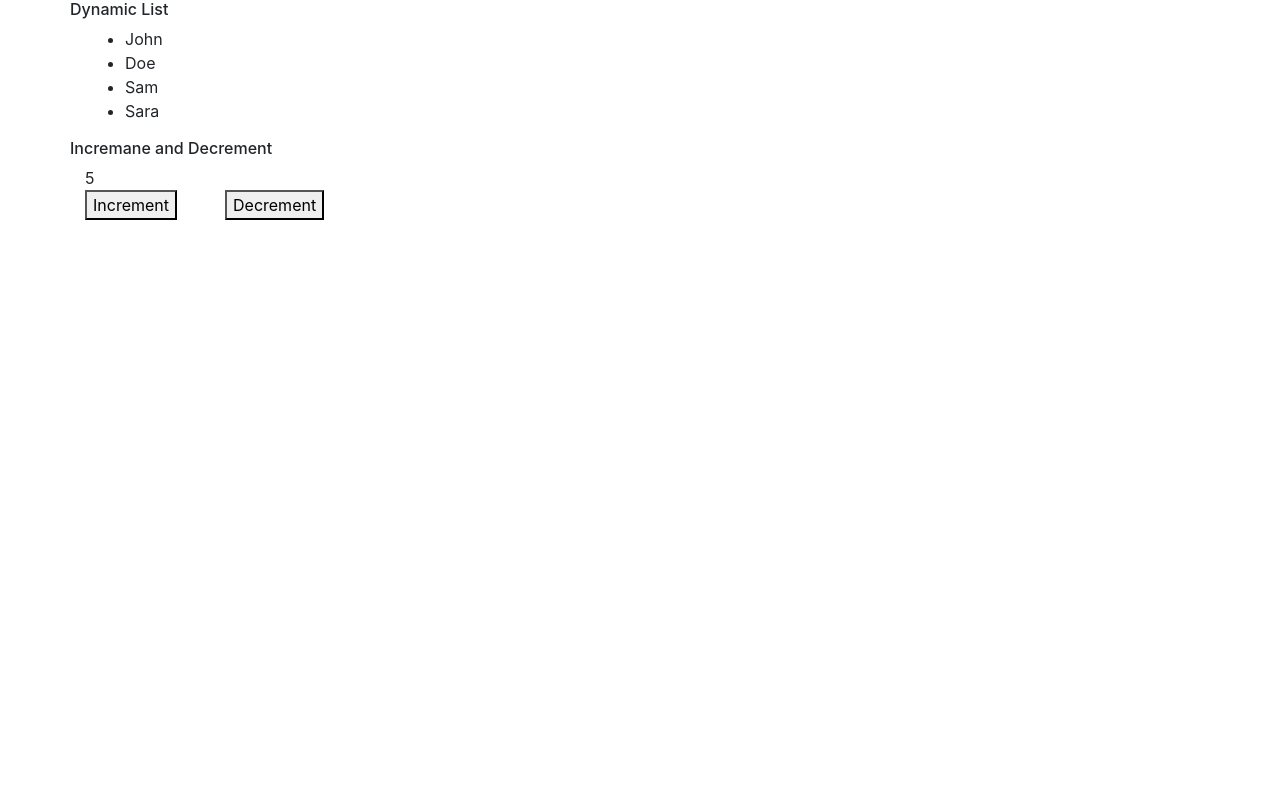
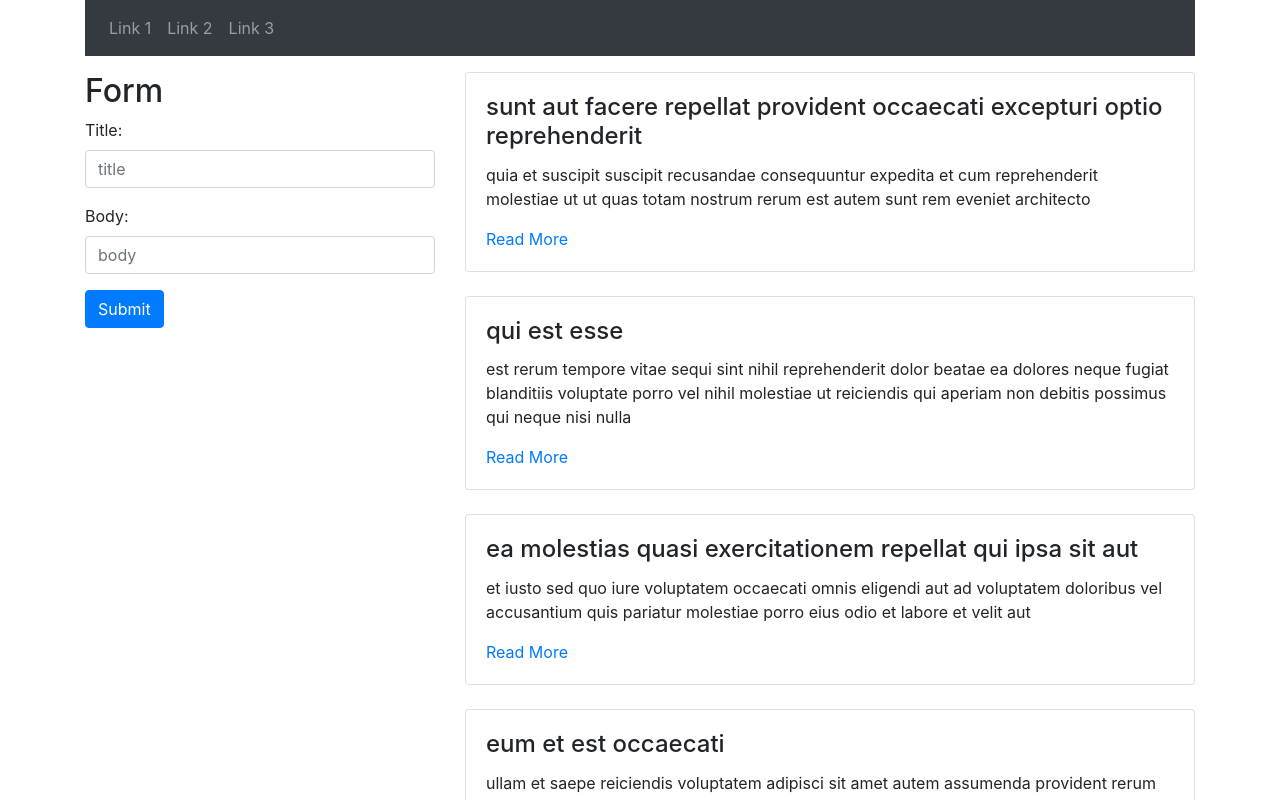
Before and after one commit to amitjha25in/React, a React (Create React App) app: page / in a window 1280 px wide. Shown: the top 800 px of the page. Built offline with nearby package versions, Linux system fonts and the light colour scheme.

Commit message:
react form

```diff
--- a/src/App.js
+++ b/src/App.js
@@ -1,10 +1,16 @@
 import React from "react";
-//import Form from './Components/Form';
-//import People from "./Components/People";
-import List from "./Components/Lists";
+import Header from "./Components/Header"
+import Posts from "./Components/Posts"
 
 function App() {
-  return <List />;
+  return (
+    <div className="container">
+      <div className="row mb-3">
+        <Header />
+      </div>
+      <Posts />
+    </div>
+  );
 }
 
 export default App;
--- /dev/null
+++ b/src/Components/Header.js
@@ -0,0 +1,21 @@
+import React from 'react'
+
+export default function Header() {
+    return (
+        <div className="col-sm-12">
+            <nav className="navbar navbar-expand-sm bg-dark navbar-dark">
+                <ul className="navbar-nav">
+                    <li className="nav-item">
+                        <a className="nav-link" href="#">Link 1</a>
+                    </li>
+                    <li className="nav-item">
+                        <a className="nav-link" href="#">Link 2</a>
+                    </li>
+                    <li className="nav-item">
+                        <a className="nav-link" href="#">Link 3</a>
+                    </li>
+                </ul>
+            </nav>
+        </div>
+    )
+}
--- /dev/null
+++ b/src/Components/PostForm.js
@@ -0,0 +1,42 @@
+import React, { Component } from 'react';
+
+class PostForm extends Component {
+    state = {
+        title: "",
+        body: "",
+    }
+    handleChange = (e) => {
+        this.setState({
+            [e.target.name]: e.target.value
+        })
+    }
+    onSubmit = (e) => {
+        e.preventDefault();
+        this.props.handleSubmit(this.state.title, this.state.body);
+        this.setState({
+            title: "",
+            body: ""
+        })
+    }
+
+    render() {
+        return (
+            <div className="col-sm-4">
+                <h2>Form</h2>
+                <form onSubmit={this.onSubmit}>
+                    <div className="form-group">
+                        <label htmlFor="fName">Title:</label>
+                        <input type="text" className="form-control" id="fName" name="title" placeholder="title" onChange={this.handleChange} />
+                    </div>
+                    <div className="form-group">
+                        <label htmlFor="lName">Body:</label>
+                        <input type="text" className="form-control" id="lName" name="body" placeholder="body" onChange={this.handleChange} />
+                    </div>
+                    <button type="submit" className="btn btn-primary">Submit</button>
+                </form>
+            </div>
+        )
+    }
+}
+
+export default PostForm;
--- /dev/null
+++ b/src/Components/Posts.js
@@ -0,0 +1,26 @@
+import React, { Component } from 'react';
+import PostForm from "./PostForm"
+import SinglePost from "./SinglePost"
+import { PostData } from "../Data/PostsData"
+
+export default class Posts extends Component {
+    state = {
+        postLists: PostData
+    }
+    handleSubmit = (title, body) => {
+        this.setState({ ...this.state.postLists, title: title, body: body })
+        console.log(title, body)
+    }
+    render() {
+        return (
+            <div className="row">
+                <PostForm handleSubmit={this.handleSubmit} />
+                <div className="col-sm-8">
+                    <div className="row">
+                        <SinglePost postLists={this.state.postLists} />
+                    </div>
+                </div>
+            </div>
+        )
+    }
+}
--- /dev/null
+++ b/src/Components/SinglePost.js
@@ -0,0 +1,24 @@
+import React, { Component } from 'react';
+
+export default class SinglePost extends Component {
+    render() {
+        const Posts = this.props.postLists;
+        return (
+            <>
+                {Posts.map(item => {
+                    return (
+                        <div className="col-sm-12 mb-4" key={item.id}>
+                            <div className="card">
+                                <div className="card-body">
+                                    <h4 className="card-title">{item.title}</h4>
+                                    <p className="card-text">{item.body}</p>
+                                    <a href="item.id" className="card-link">Read More</a>
+                                </div>
+                            </div>
+                        </div>
+                    )
+                })}
+            </>
+        )
+    }
+}
--- /dev/null
+++ b/src/Data/PostsData.js
@@ -0,0 +1,59 @@
+
+export const PostData = [{
+    "id": 1,
+    "title": "sunt aut facere repellat provident occaecati excepturi optio reprehenderit",
+    "body": "quia et suscipit\nsuscipit recusandae consequuntur expedita et cum\nreprehenderit molestiae ut ut quas totam\nnostrum rerum est autem sunt rem eveniet architecto"
+},
+{
+    "id": 2,
+    "title": "qui est esse",
+    "body": "est rerum tempore vitae\nsequi sint nihil reprehenderit dolor beatae ea dolores neque\nfugiat blanditiis voluptate porro vel nihil molestiae ut reiciendis\nqui aperiam non debitis possimus qui neque nisi nulla"
+},
+{
+    "id": 3,
+    "title": "ea molestias quasi exercitationem repellat qui ipsa sit aut",
+    "body": "et iusto sed quo iure\nvoluptatem occaecati omnis eligendi aut ad\nvoluptatem doloribus vel accusantium quis pariatur\nmolestiae porro eius odio et labore et velit aut"
+},
+{
+
+    "id": 4,
+    "title": "eum et est occaecati",
+    "body": "ullam et saepe reiciendis voluptatem adipisci\nsit amet autem assumenda provident rerum culpa\nquis hic commodi nesciunt rem tenetur doloremque ipsam iure\nquis sunt voluptatem rerum illo velit"
+},
+{
+
+    "id": 5,
+    "title": "nesciunt quas odio",
+    "body": "repudiandae veniam quaerat sunt sed\nalias aut fugiat sit autem sed est\nvoluptatem omnis possimus esse voluptatibus quis\nest aut tenetur dolor neque"
+},
+{
+
+    "id": 6,
+    "title": "dolorem eum magni eos aperiam quia",
+    "body": "ut aspernatur corporis harum nihil quis provident sequi\nmollitia nobis aliquid molestiae\nperspiciatis et ea nemo ab reprehenderit accusantium quas\nvoluptate dolores velit et doloremque molestiae"
+},
+{
+
+    "id": 7,
+    "title": "magnam facilis autem",
+    "body": "dolore placeat quibusdam ea quo vitae\nmagni quis enim qui quis quo nemo aut saepe\nquidem repellat excepturi ut quia\nsunt ut sequi eos ea sed quas"
+},
+{
+
+    "id": 8,
+    "title": "dolorem dolore est ipsam",
+    "body": "dignissimos aperiam dolorem qui eum\nfacilis quibusdam animi sint suscipit qui sint possimus cum\nquaerat magni maiores excepturi\nipsam ut commodi dolor voluptatum modi aut vitae"
+},
+{
+
+    "id": 9,
+    "title": "nesciunt iure omnis dolorem tempora et accusantium",
+    "body": "consectetur animi nesciunt iure dolore\nenim quia ad\nveniam autem ut quam aut nobis\net est aut quod aut provident voluptas autem voluptas"
+},
+{
+
+    "id": 10,
+    "title": "optio molestias id quia eum",
+    "body": "quo et expedita modi cum officia vel magni\ndoloribus qui repudiandae\nvero nisi sit\nquos veniam quod sed accusamus veritatis error"
+}
+]
```
Also changed, not shown: src/Components/BodyContainer.js (added, +12 -0 lines).
